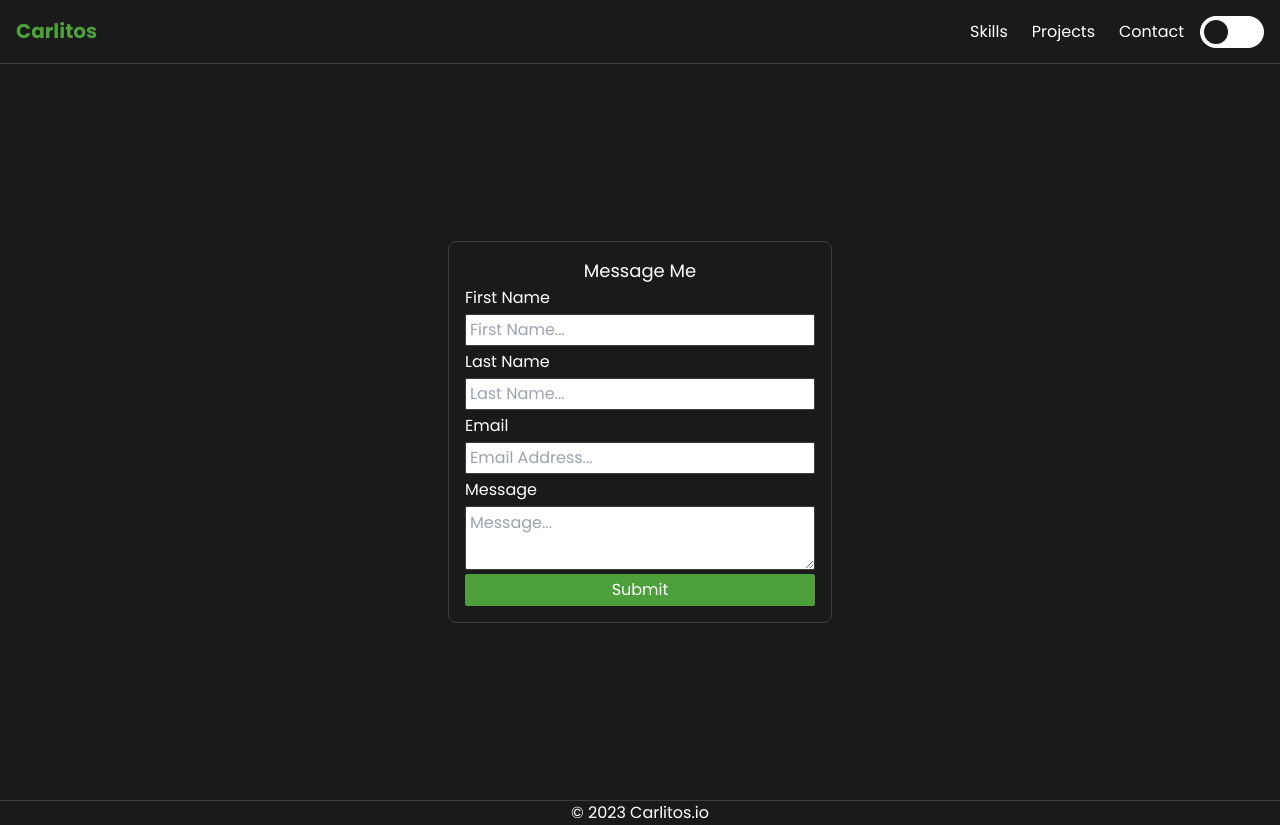
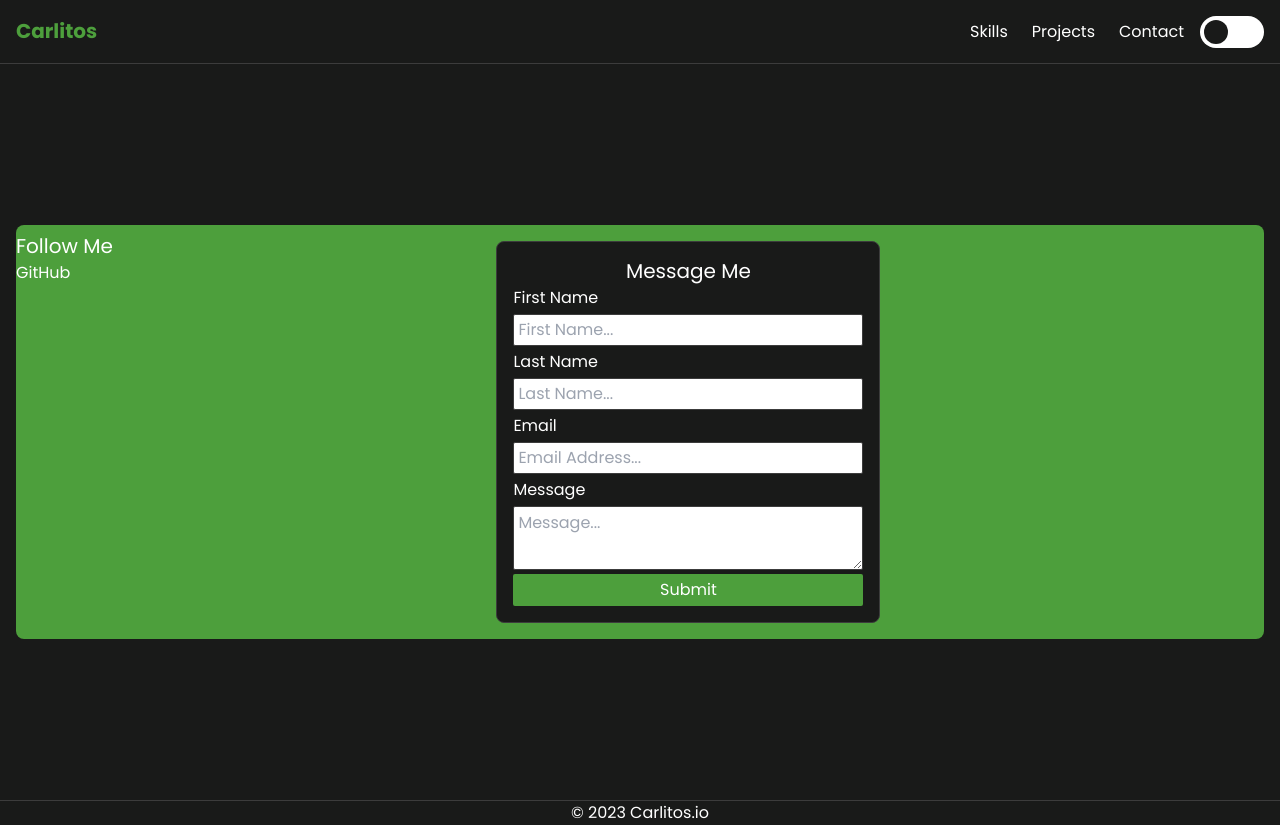
Before and after one commit to cvalderrama1991/carlitos.io, a Next.js app: page /contact in a window 1280 px wide. Built offline with nearby package versions, Linux system fonts and the light colour scheme.

Commit message:
aws ses setup

```diff
--- a/src/app/api/contact/route.ts
+++ b/src/app/api/contact/route.ts
@@ -1,10 +1,33 @@
-export async function GET() {
-  const res = await fetch('http://localhost:3000/contact/api/contact', {
-    headers: {
-      'Content-Type': 'application/json'
-    }
-  });
-  const data = await res.json();
-  console.log(data);
-  return Response.json({ data });
+import { NextRequest, NextResponse } from 'next/server';
+
+type Body = {
+  firstName: string;
+  lastName: string;
+  email: string;
+  message: string;
+};
+
+export async function POST(req: NextRequest) {
+  const body: Body = await req.json();
+  console.log(body);
+  try {
+    const res = await fetch(process.env.AWS_CONTACT_FORM_ENDPOINT, {
+      method: 'POST',
+      headers: {
+        Accept: 'application/json',
+        'Content-Type': 'application/json'
+      },
+      body: JSON.stringify({
+        firstName: body.firstName,
+        lastName: body.lastName,
+        email: body.email,
+        message: body.message
+      })
+    });
+    const data = await res.json();
+    console.log(data);
+    return NextResponse.json({ data });
+  } catch (err) {
+    console.log(err);
+  }
 }
--- a/src/app/contact/page.tsx
+++ b/src/app/contact/page.tsx
@@ -10,10 +10,17 @@ export const metadata: Metadata = {
 export default function Contact() {
   return (
     <div className='pt-16 px-4 min-h-screen flex items-center justify-center'>
-      <section className='border-primary-border border w-full max-w-sm mx-auto p-4 my-2 rounded-lg'>
-        <p className='text-lg text-center'>Message Me</p>
+      <div className='bg-primary-green w-full py-2 rounded-lg flex flex-col md:flex-row'>
+        <section>
+          <p className='text-xl'>Follow Me</p>
+          <ul>
+            <li>
+              <a href='https://github.com/cvalderrama1991?tab=repositories'>GitHub</a>
+            </li>
+          </ul>
+        </section>
         <ContactForm />
-      </section>
+      </div>
     </div>
   );
 }
--- a/src/app/skills/page.tsx
+++ b/src/app/skills/page.tsx
@@ -53,7 +53,7 @@ export default function Skills() {
             NextJS
           </li>
           <li className='bg-secondary-bg text-secondary-text p-2 rounded w-32 font-poppins-medium text-center'>
-            PostgreSQL
+            TailwindCSS
           </li>
           <li className='bg-secondary-bg text-secondary-text p-2 rounded w-32 font-poppins-medium text-center'>
             Figma
--- a/src/components/ContactForm.tsx
+++ b/src/components/ContactForm.tsx
@@ -34,53 +34,56 @@ export default function ContactForm() {
   async function handleSubmit(e: React.FormEvent<HTMLFormElement>) {
     e.preventDefault();
 
-    const { firstName, lastName, email, message } = formData;
-
-    let isValid = firstName.trim() !== '' && lastName.trim() !== '' && email.trim() !== '' && message.trim() !== '';
+    let isValid =
+      formData.firstName.trim() !== '' &&
+      formData.lastName.trim() !== '' &&
+      formData.email.trim() !== '' &&
+      formData.message.trim() !== '';
 
     if (isValid) {
       try {
-        const response = await fetch('/contact/api/contact', {
+        const res = await fetch('api/contact', {
+          method: 'POST',
           headers: {
+            Accept: 'application/json',
             'Content-Type': 'application/json'
           },
-          method: 'POST',
-          body: JSON.stringify(formData)
+          body: JSON.stringify({
+            firstName: formData.firstName,
+            lastName: formData.lastName,
+            email: formData.email,
+            message: formData.message
+          })
         });
-
-        const data = await response.json();
-        if (response.ok) {
-          console.log('Message sent successfully!');
+        const data = await res.json();
+        setFormData((prev) => ({ ...prev, firstName: '', lastName: '', email: '', message: '' }));
+        setErrors((prev) => ({ ...prev, firstName: '', lastName: '', email: '', message: '' }));
+        console.log(data);
+        return data;
+      } catch (err) {
+        let message: string;
+        if (err instanceof Error) {
+          message = err.message;
+        } else if (err && typeof err === 'object' && 'message' in err) {
+          message = String(err.message);
+        } else if (typeof err === 'string') {
+          message = err;
+        } else {
+          message = 'Something went wrong';
         }
-        return data;
-      } catch (error) {
-        console.log(error);
+        return message;
       }
-    }
-
-    if (formData.firstName.trim() === '') {
+    } else {
       setErrors((prev) => ({ ...prev, firstName: 'First name cannot be blank!' }));
-    } else {
-      setErrors((prev) => ({ ...prev, firstName: '' }));
-    }
-    if (formData.lastName.trim() === '') {
       setErrors((prev) => ({ ...prev, lastName: 'Last name cannot be blank!' }));
-    } else {
-      setErrors((prev) => ({ ...prev, lastName: '' }));
-    }
-    if (formData.email.trim() === '') {
-      setErrors((prev) => ({ ...prev, email: 'Email cannot be blank!' }));
-    } else {
-      setErrors((prev) => ({ ...prev, email: '' }));
-    }
-    if (formData.message.trim() === '') {
-      setErrors((prev) => ({ ...prev, message: 'Message cannot be blank!' }));
-    } else {
-      setErrors((prev) => ({ ...prev, message: '' }));
+      setErrors((prev) => ({ ...prev, email: 'Email name cannot be blank!' }));
+      setErrors((prev) => ({ ...prev, message: 'Message name cannot be blank!' }));
     }
   }
   return (
-    <form action='' onSubmit={handleSubmit}>
+    <section className='bg-primary-bg border-primary-border border w-full max-w-sm mx-auto p-4 my-2 rounded-lg'>
+      <p className='text-xl text-center'>Message Me</p>
+      <form onSubmit={handleSubmit}>
         <div className='mb-1'>
           <label htmlFor='firstName' className='block mb-1'>
             First Name
@@ -149,5 +152,6 @@ export default function ContactForm() {
           Submit
         </button>
       </form>
+    </section>
   );
 }
--- a/tsconfig.json
+++ b/tsconfig.json
@@ -22,6 +22,6 @@
       "@/*": ["./src/*"]
     }
   },
-  "include": ["next-env.d.ts", "**/*.ts", "**/*.tsx", ".next/types/**/*.ts"],
+  "include": ["next-env.d.ts", "**/*.ts", "**/*.tsx", ".next/types/**/*.ts", "additional.d.ts"],
   "exclude": ["node_modules"]
 }
```
Also changed, not shown: additional.d.ts (added, +9 -0 lines), package.json (+5 -5 lines), 1 other file (tests, documents, lock files or other folders). Lines whose indentation alone changed are shown as unchanged.
